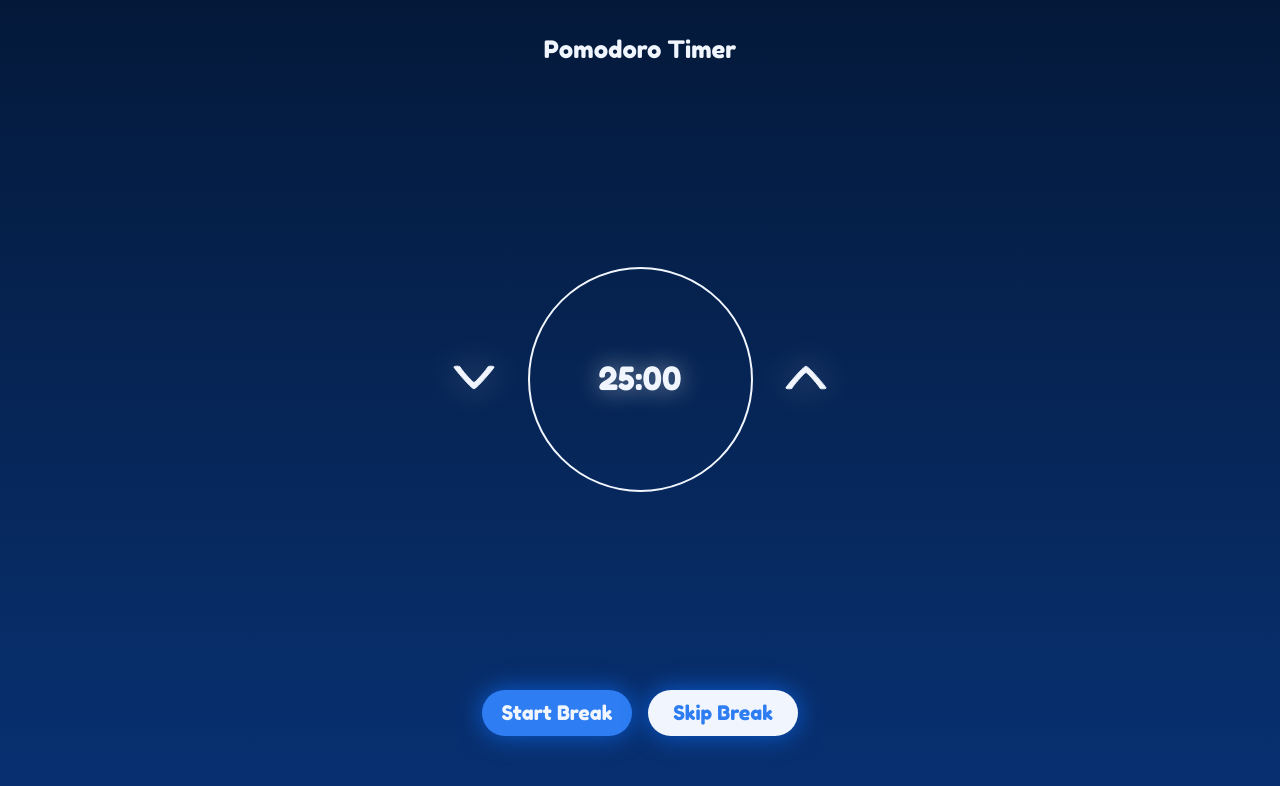
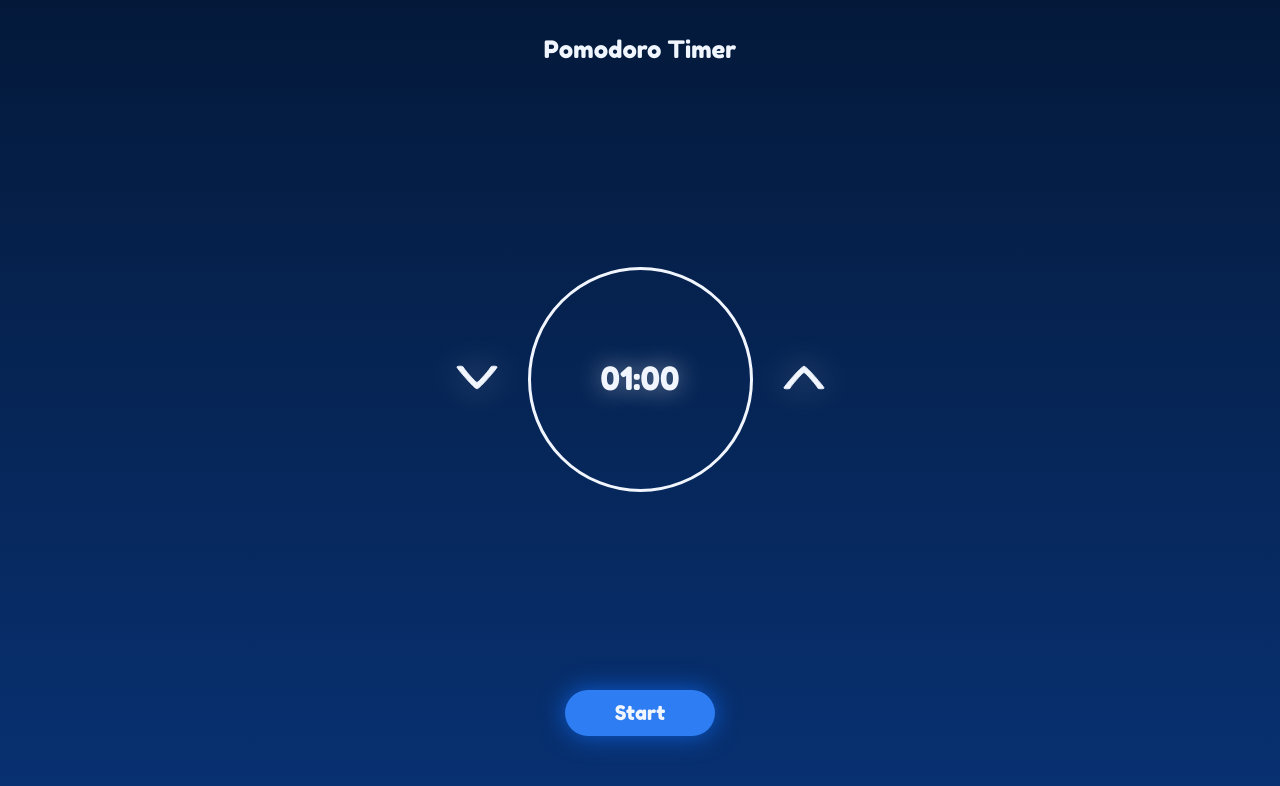
Before and after one commit to bryanmaraujo544/pomodoro-app, a React (Create React App) app: page / in a window 1280 px wide. Shown: the top 786 px of the page. Built offline with nearby package versions, Linux system fonts and the light colour scheme.

Commit message:
feat: the task timer is done

```diff
--- a/src/components/App/index.tsx
+++ b/src/components/App/index.tsx
@@ -1,4 +1,4 @@
-import React, { useState } from 'react';
+import React, { useEffect, useState, useRef } from 'react';
 import { ThemeProvider } from 'styled-components';
 
 import { Container, PomodoroContainer, Button } from './styles';
@@ -6,30 +6,78 @@ import { GlobalStyles } from '../../styles/global';
 import { theme } from '../../styles/theme';
 
 // import { askNotificationPermission } from '../.././utils/askNotificationPermission';
-import { showNotification } from '../.././utils/showNotification';
+// import { showNotification } from '../.././utils/showNotification';
 
 import { Logo } from '../Logo';
 import { Timer } from '../Timer';
 
 function App() {
   const [hasStarted, setHasStarted] = useState(false);
-  const [isInBreak, setIsInBreak] = useState(true);
+  const [isInBreak, setIsInBreak] = useState(false);
+  const [minutes, setMinutes] = useState(1);
+  const [seconds, setSeconds] = useState(0);
 
+  const intervalId = useRef(null);
   // useEffect(() => {
   //   askNotificationPermission();
   // }, []);
 
+  function handleTimer() {
+    // I cannot grab secons state directly, because the value of state will be the value they were when the setIntervel has started
+    // And to grab the updated state values, I need to use the prevState of the setFunctions.
+    setSeconds((prevSeconds) => {
+      if (prevSeconds === 0) {
+        setMinutes((prevMinutes) => {
+          // When the seconds be 0 and minutes 0 IT'S OVER
+          if (prevMinutes === 0){
+            setHasStarted(false);
+            setIsInBreak(true);
+            setSeconds(0);
+            handleStopTimer();
+
+            return 10; // Setting the minutes to the break time screen as 10
+          }
+          return prevMinutes - 1;
+        })
+        return 59; // Changing the value of seconds from 00 to 59
+      }
+
+      return prevSeconds - 1;
+    });
+  }
+
+  function handleStopTimer() {
+    clearInterval(intervalId?.current || 0);
+  }
   function handleStartTimer() {
     setHasStarted(true);
+
+    const id: any = setInterval(() => {
+      handleTimer();
+    }, 1000);
+
+    intervalId.current = id;
   }
+
+
+
 
   return (
     <ThemeProvider theme={theme}>
       <GlobalStyles/>
-      <Container>
+      <Container
+        hasStarted={hasStarted}
+        isInBreak={isInBreak}
+      >
         <PomodoroContainer>
           <Logo />
-          <Timer />
+          <Timer
+            hasStarted={hasStarted}
+            seconds={seconds}
+            setSeconds={setSeconds}
+            minutes={minutes}
+            setMinutes={setMinutes}
+          />
           <div className="buttons">
             {/* Initial State */}
             {!hasStarted && !isInBreak && (
@@ -40,7 +88,7 @@ function App() {
 
             {/* Started Timer State */}
             {hasStarted && (
-              <Button onClick={handleStartTimer} isStop>
+              <Button onClick={handleStopTimer} isStop>
                 Stop
               </Button>
             )}
@@ -48,10 +96,18 @@ function App() {
             {/* Pause/Break State */}
             {isInBreak && (
               <React.Fragment>
-                <Button onClick={handleStartTimer} isStart>
+                <Button
+                  onClick={handleStartTimer}
+                  isStart
+                  isInBreak
+                >
                   Start Break
                 </Button>
-                <Button onClick={handleStartTimer} isSkip>
+                <Button
+                  onClick={handleStartTimer}
+                  isSkip
+                  isInBreak
+                >
                   Skip Break
                 </Button>
               </React.Fragment>
--- a/src/components/App/styles.ts
+++ b/src/components/App/styles.ts
@@ -1,19 +1,35 @@
-import styled from 'styled-components';
+import styled, { css } from 'styled-components';
 
-interface Props {
+interface BtnProps {
   isStart?: boolean,
   isStop?: boolean,
   isSkip?: boolean,
+  isInBreak?: boolean,
 }
 
-export const Container = styled.div`
+interface ContainerProps {
+  hasStarted?: boolean,
+  isInBreak?: boolean,
+}
+
+export const Container = styled.div<ContainerProps>`
   display: flex;
   flex-direction: column;
   align-items: center;
   justify-content: center;
   height: 100vh;
   width: 100%;
-  background: linear-gradient(to bottom, ${({ theme }) => theme.colors.blue[900]}, ${({ theme }) => theme.colors.blue[700]});
+
+  ${({ theme, hasStarted, isInBreak }) => (
+    hasStarted ? css`
+      background: linear-gradient(to bottom, ${theme.colors.blue[300]}, ${theme.colors.blue[100]})
+    ` : isInBreak ? css`
+      background: linear-gradient(to bottom, ${theme.colors.orange[200]}, ${theme.colors.orange[100]})
+    ` : css`
+      background: linear-gradient(to bottom, ${theme.colors.blue[900]}, ${theme.colors.blue[700]})
+    `
+  )}
+  /* background: linear-gradient(to bottom, ; */
 `;
 
 export const PomodoroContainer = styled.main`
@@ -32,7 +48,7 @@ export const PomodoroContainer = styled.main`
   }
 `;
 
-export const Button = styled.button<Props>`
+export const Button = styled.button<BtnProps>`
   background: ${({ isStart, isStop }) => (
     isStart ? (
       '#2E7DF2'
@@ -47,7 +63,18 @@ export const Button = styled.button<Props>`
   min-width: 15rem;
   padding: 8px;
   font-size: 2.0rem;
-  box-shadow: 0 0 24px ${({ theme }) => theme.colors.blue[300]};
+  box-shadow: 0 0 24px ${({ theme, isSkip, isStart, isStop, isInBreak }) => (
+    isInBreak && isSkip ? (
+      '#fff'
+    ) : isInBreak && isStart ? (
+      theme.colors.blue[200]
+    ) : isStop ? (
+      '#E5003760'
+    ) : (
+      theme.colors.blue[300]
+    )
+  )};
+
   color: ${({ theme, isSkip }) => (
     isSkip ? theme.colors.blue[200] : theme.colors.white
   )};
--- a/src/components/Timer/index.tsx
+++ b/src/components/Timer/index.tsx
@@ -1,18 +1,31 @@
 import React, { useState } from 'react';
 import { Container, Circle, Time } from './styles';
 
-export const Timer = () => {
-  const [minutes, setMinutes] = useState(25);
-  const [seconds] = useState(0);
+interface Props{
+  hasStarted: boolean,
+  seconds: number,
+  setSeconds: any,
+  minutes: number,
+  setMinutes: any
+}
+
+export const Timer = ({
+  hasStarted,
+  seconds,
+  setSeconds,
+  minutes,
+  setMinutes
+}: Props) => {
+
 
   function handleDiminishTime() {
     if (minutes > 10) {
-      setMinutes((prevState) => prevState - 5);
+      setMinutes((prevState: number) => prevState - 5);
     }
   }
 
   function handleIncreaseTime() {
-    setMinutes((prevState) => prevState + 5);
+    setMinutes((prevState: number) => prevState + 5);
   }
 
   // function handleTimer() {
@@ -21,14 +34,21 @@ export const Timer = () => {
 
   return (
     <Container>
+      {!hasStarted && (
         <span onClick={handleDiminishTime}>
           <svg width="50" height="29" viewBox="0 0 50 29" fill="none" xmlns="http://www.w3.org/2000/svg">
             <path d="M25.0012 28C28.1589 28 49 3.44748 49 2.04892C49 0.650358 41.3334 0.650358 41.3334 2.04892C41.3334 3.44748 26.7379 20.4268 25.0012 20.4268C23.2644 20.4268 8.66711 3.44748 8.66711 2.04892C8.66711 0.650358 0.844475 0.650358 1.00236 2.04892C1.16025 3.44748 21.8434 28 25.0012 28Z" fill="#F1F6FE" stroke="#F1F6FE"/>
           </svg>
         </span>
+
+      )}
       <Circle>
         <Time>
-          {minutes}
+          {minutes < 10 ? (
+            `0${minutes}`
+          ) : (
+            minutes
+          )}
           :
           {seconds < 10 ? (
             `0${seconds}`
@@ -37,11 +57,13 @@ export const Timer = () => {
           )}
         </Time>
       </Circle>
+      {!hasStarted && (
         <span onClick={handleIncreaseTime}>
           <svg width="50" height="29" viewBox="0 0 50 29" fill="none" xmlns="http://www.w3.org/2000/svg">
             <path d="M24.9988 1C21.8411 1 1 25.5525 1 26.9511C1 28.3496 8.66658 28.3496 8.66658 26.9511C8.66658 25.5525 23.2621 8.57317 24.9988 8.57317C26.7356 8.57317 41.3329 25.5525 41.3329 26.9511C41.3329 28.3496 49.1555 28.3496 48.9976 26.9511C48.8398 25.5525 28.1566 1 24.9988 1Z" fill="#F1F6FE" stroke="#F1F6FE"/>
           </svg>
         </span>
+      )}
     </Container>
   );
 };
--- a/src/components/Timer/styles.ts
+++ b/src/components/Timer/styles.ts
@@ -4,7 +4,7 @@ export const Container = styled.div`
   display: flex;
   flex: 1;
   align-items: center;
-  justify-content: space-between;
+  justify-content: center;
   gap: 24px;
   width: 100%;
   /* background: orange; */
@@ -25,7 +25,7 @@ export const Circle = styled.div`
   display: flex;
   justify-content: center;
   align-items: center;
-  border: 2px solid ${({ theme }) => theme.colors.white};
+  border: 3px solid ${({ theme }) => theme.colors.white};
   border-radius: 50%;
   width: 22.5rem;
   height: 22.5rem;
```
Lines whose indentation alone changed are shown as unchanged.
